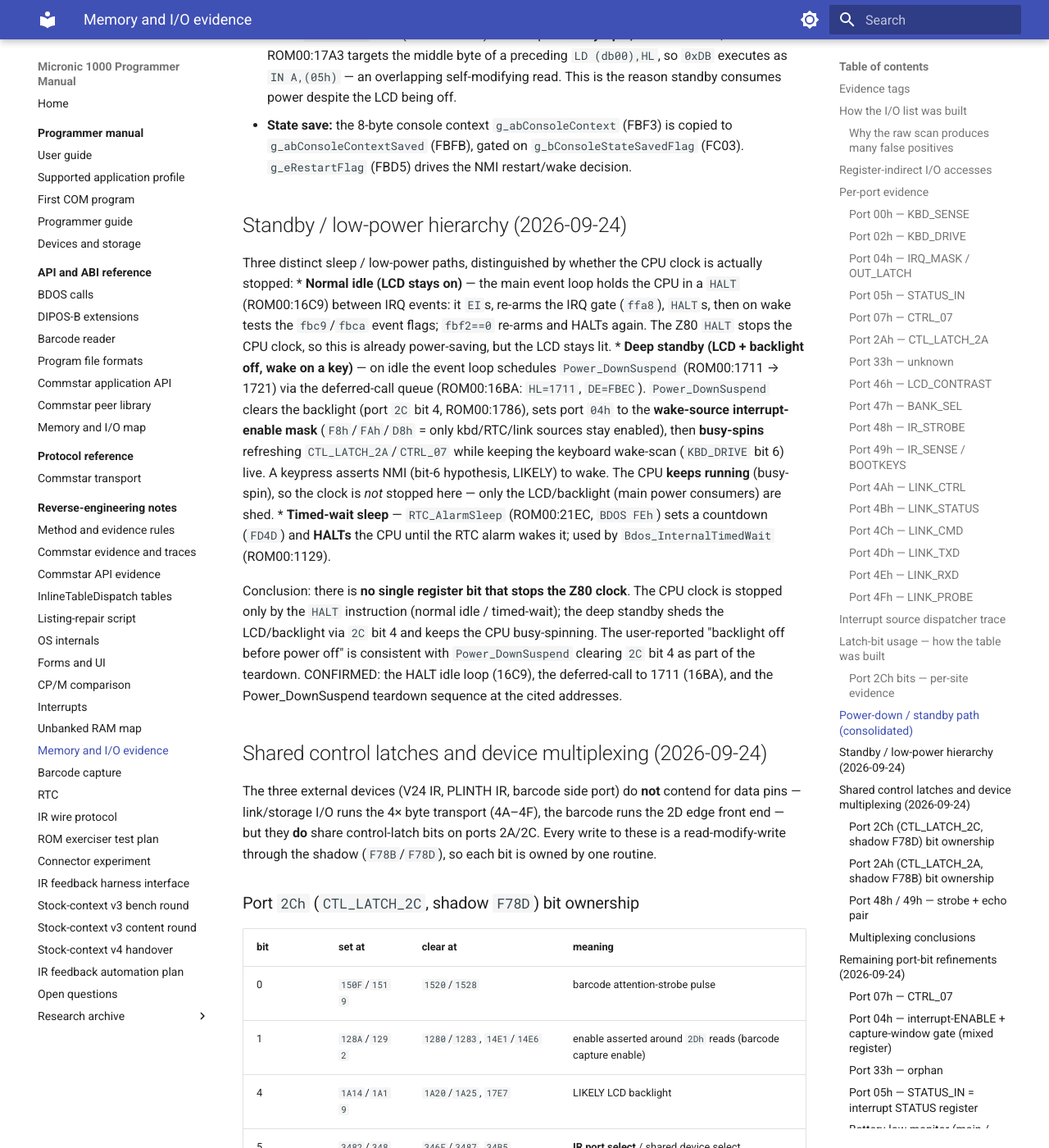
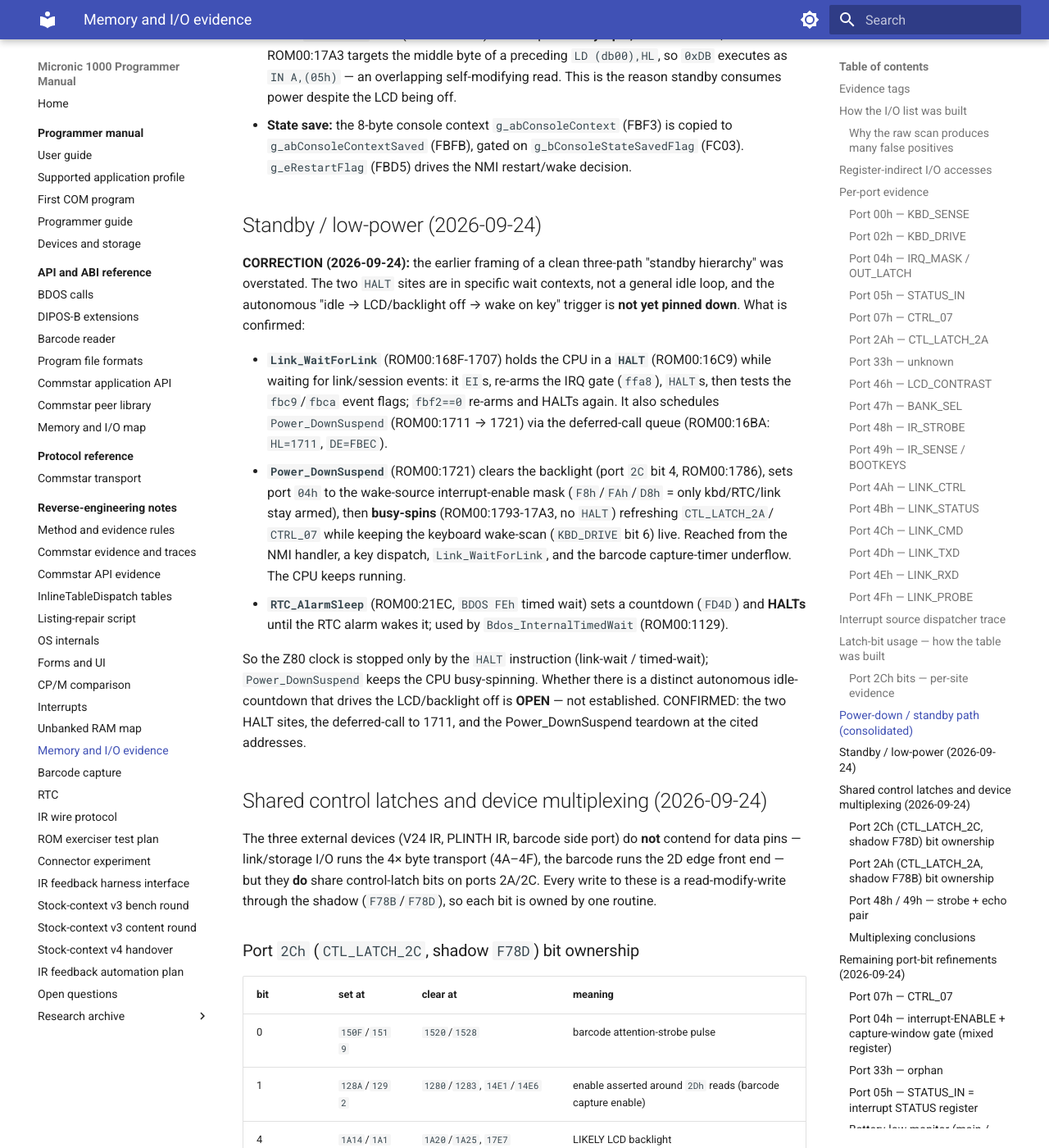
Before and after one commit to philpem/micronic1000, an MkDocs documentation site: the page built from doc/re-notes/memory-and-io-evidence.md, in a window 1280 px wide and 1400 px high, scrolled down 7916 px. Shown: the whole window at 82% size. Built offline with MkDocs 1.6.1 and Material for MkDocs 9.7.7, drawn with Linux system fonts in a browser that asks for light colours.

Commit message:
docs: CORRECT the standby hierarchy (16C9 is Link_WaitForLink, not general idle)
Adversarial re-check found the earlier 3-path hierarchy was overstated:
the 16C9 HALT is inside Link_WaitForLink (168F-1707), not a general
idle loop. Power_DownSuspend busy-spins (confirmed, no HALT). The
autonomous idle->LCD/backlight-off trigger is OPEN, not established.

```diff
--- a/doc/re-notes/memory-and-io-evidence.md
+++ b/doc/re-notes/memory-and-io-evidence.md
@@ -322,38 +322,37 @@ suspend sequence; the per-site evidence for each is above.
   `g_bConsoleStateSavedFlag` (FC03). `g_eRestartFlag` (FBD5) drives the
   NMI restart/wake decision.
 
-## Standby / low-power hierarchy (2026-09-24)
+## Standby / low-power (2026-09-24)
 
-Three distinct sleep / low-power paths, distinguished by whether the
-CPU clock is actually stopped:
-* **Normal idle (LCD stays on)** — the main event loop holds the CPU in
-  a `HALT` (ROM00:16C9) between IRQ events: it `EI`s, re-arms the IRQ
-  gate (`ffa8`), `HALT`s, then on wake tests the `fbc9`/`fbca` event
-  flags; `fbf2==0` re-arms and HALTs again. The Z80 `HALT` stops the
-  CPU clock, so this is already power-saving, but the LCD stays lit.
-* **Deep standby (LCD + backlight off, wake on a key)** — on idle the
-  event loop schedules `Power_DownSuspend` (ROM00:1711 → 1721) via the
-  deferred-call queue (ROM00:16BA: `HL=1711`, `DE=FBEC`). `Power_DownSuspend`
-  clears the backlight (port `2C` bit 4, ROM00:1786), sets port `04h`
-  to the **wake-source interrupt-enable mask** (`F8h`/`FAh`/`D8h` =
-  only kbd/RTC/link sources stay enabled), then **busy-spins**
-  refreshing `CTL_LATCH_2A`/`CTRL_07` while keeping the keyboard
-  wake-scan (`KBD_DRIVE` bit 6) live. A keypress asserts NMI (bit-6
-  hypothesis, LIKELY) to wake. The CPU **keeps running** (busy-spin),
-  so the clock is *not* stopped here — only the LCD/backlight (main
-  power consumers) are shed.
-* **Timed-wait sleep** — `RTC_AlarmSleep` (ROM00:21EC, `BDOS FEh`) sets
-  a countdown (`FD4D`) and **HALTs** the CPU until the RTC alarm wakes
-  it; used by `Bdos_InternalTimedWait` (ROM00:1129).
+**CORRECTION (2026-09-24):** the earlier framing of a clean three-path
+"standby hierarchy" was overstated. The two `HALT` sites are in
+specific wait contexts, not a general idle loop, and the autonomous
+"idle → LCD/backlight off → wake on key" trigger is **not yet pinned
+down**. What is confirmed:
 
-Conclusion: there is **no single register bit that stops the Z80
-clock**. The CPU clock is stopped only by the `HALT` instruction
-(normal idle / timed-wait); the deep standby sheds the LCD/backlight via
-`2C` bit 4 and keeps the CPU busy-spinning. The user-reported "backlight
-off before power off" is consistent with `Power_DownSuspend` clearing
-`2C` bit 4 as part of the teardown.
-CONFIRMED: the HALT idle loop (16C9), the deferred-call to 1711 (16BA),
-and the Power_DownSuspend teardown sequence at the cited addresses.
+* **`Link_WaitForLink`** (ROM00:168F-1707) holds the CPU in a **`HALT`**
+  (ROM00:16C9) while waiting for link/session events: it `EI`s, re-arms
+  the IRQ gate (`ffa8`), `HALT`s, then tests the `fbc9`/`fbca` event
+  flags; `fbf2==0` re-arms and HALTs again. It also schedules
+  `Power_DownSuspend` (ROM00:1711 → 1721) via the deferred-call queue
+  (ROM00:16BA: `HL=1711`, `DE=FBEC`).
+* **`Power_DownSuspend`** (ROM00:1721) clears the backlight (port `2C`
+  bit 4, ROM00:1786), sets port `04h` to the wake-source interrupt-enable
+  mask (`F8h`/`FAh`/`D8h` = only kbd/RTC/link stay armed), then
+  **busy-spins** (ROM00:1793-17A3, no `HALT`) refreshing `CTL_LATCH_2A`/
+  `CTRL_07` while keeping the keyboard wake-scan (`KBD_DRIVE` bit 6)
+  live. Reached from the NMI handler, a key dispatch, `Link_WaitForLink`,
+  and the barcode capture-timer underflow. The CPU keeps running.
+* **`RTC_AlarmSleep`** (ROM00:21EC, `BDOS FEh` timed wait) sets a
+  countdown (`FD4D`) and **HALTs** until the RTC alarm wakes it; used by
+  `Bdos_InternalTimedWait` (ROM00:1129).
+
+So the Z80 clock is stopped only by the `HALT` instruction (link-wait /
+timed-wait); `Power_DownSuspend` keeps the CPU busy-spinning. Whether
+there is a distinct autonomous idle-countdown that drives the
+LCD/backlight off is **OPEN** — not established.
+CONFIRMED: the two HALT sites, the deferred-call to 1711, and the
+Power_DownSuspend teardown at the cited addresses.
 
 ## Shared control latches and device multiplexing (2026-09-24)
 
```
